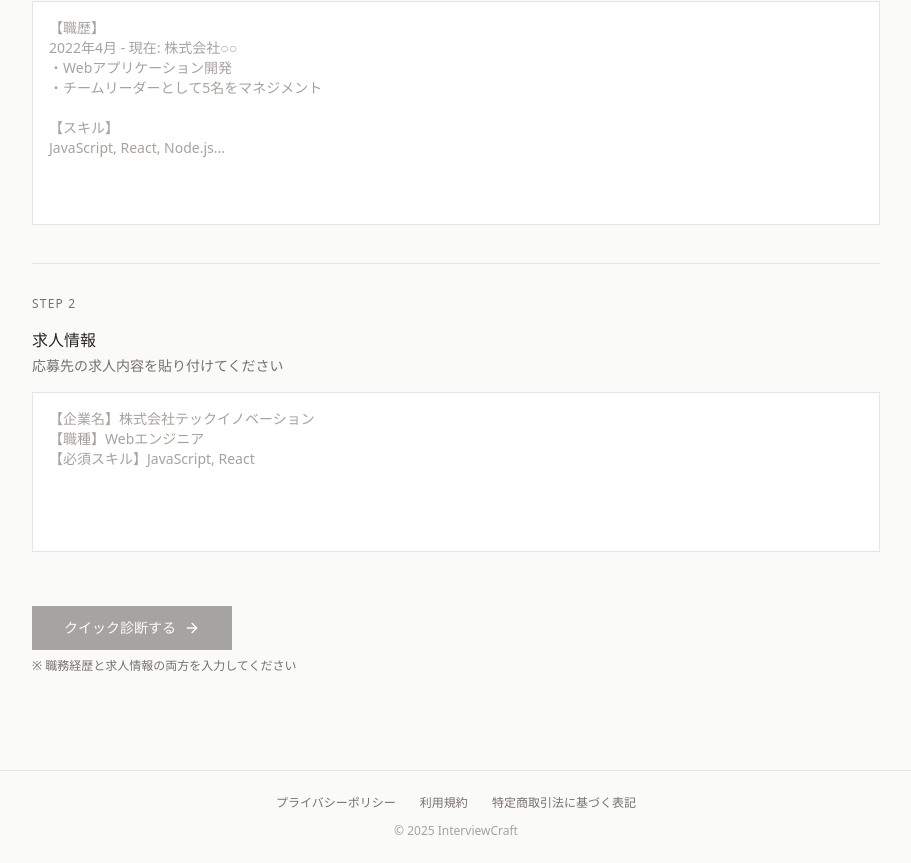
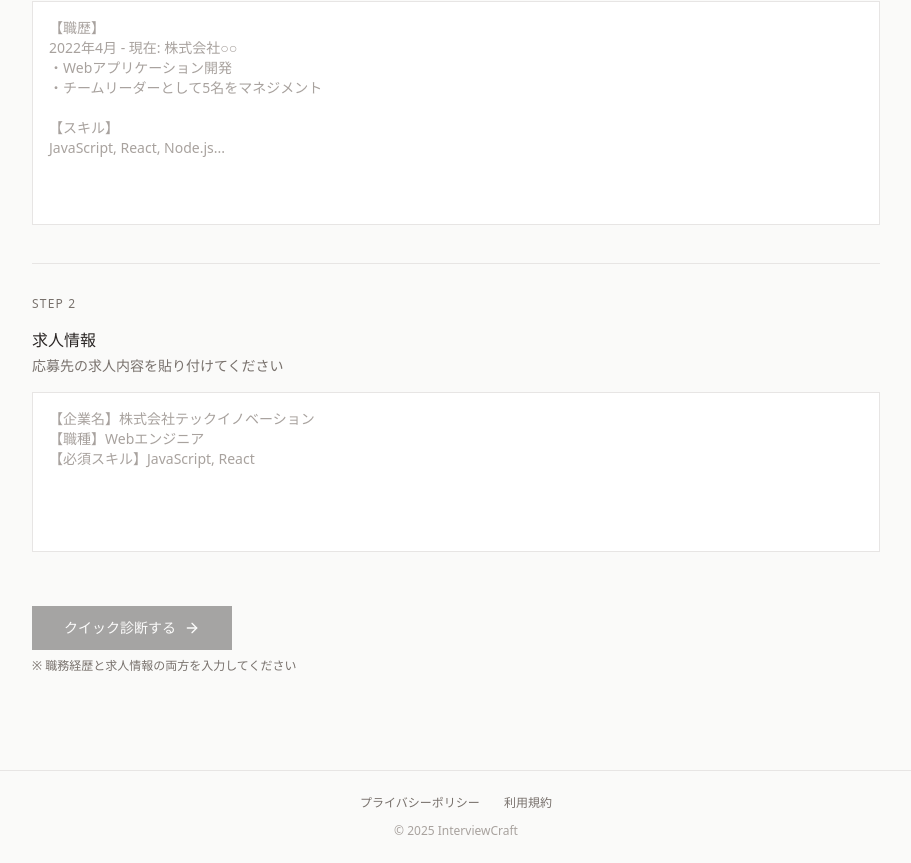
Before and after one commit to taichihasegawa-ctrl/interview-prep-pro, a Next.js app: page / in a window 1280 px wide. Shown: the part 253-1116 px from the top of the page, without its empty margins (184-1095 px from the left). Built offline with nearby package versions, Linux system fonts and the light colour scheme.

Commit message:
Remove tokushoho link from footer

```diff
--- a/app/page.tsx
+++ b/app/page.tsx
@@ -1344,9 +1344,6 @@ export default function Home() {
             <a href="/terms" className="text-xs text-stone-500 hover:text-stone-700">
               利用規約
             </a>
-            <a href="/tokushoho" className="text-xs text-stone-500 hover:text-stone-700">
-              特定商取引法に基づく表記
-            </a>
           </div>
           <p className="text-xs text-stone-400 text-center">
             © 2025 InterviewCraft
```
